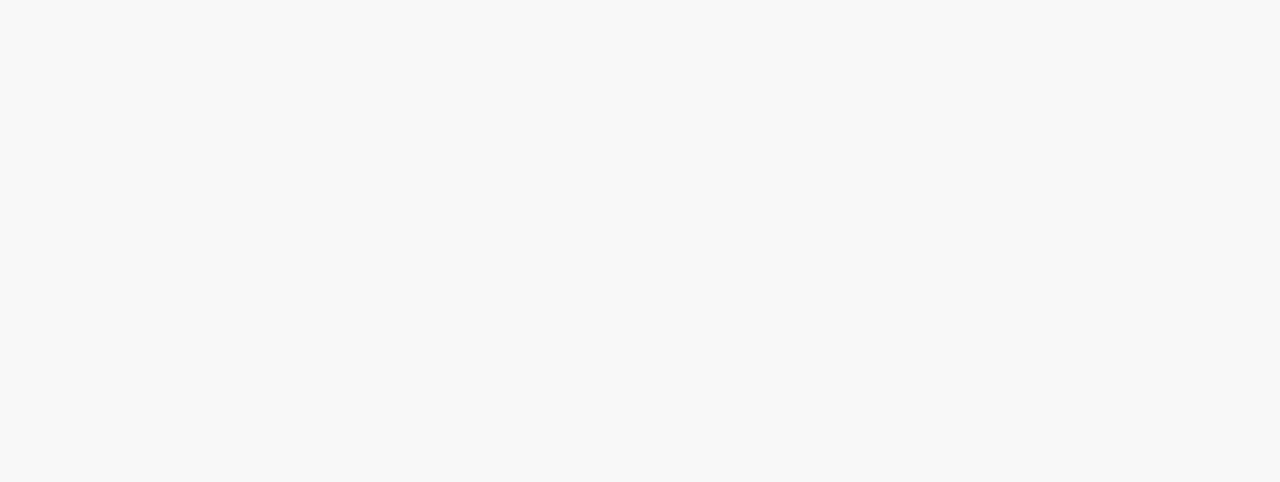
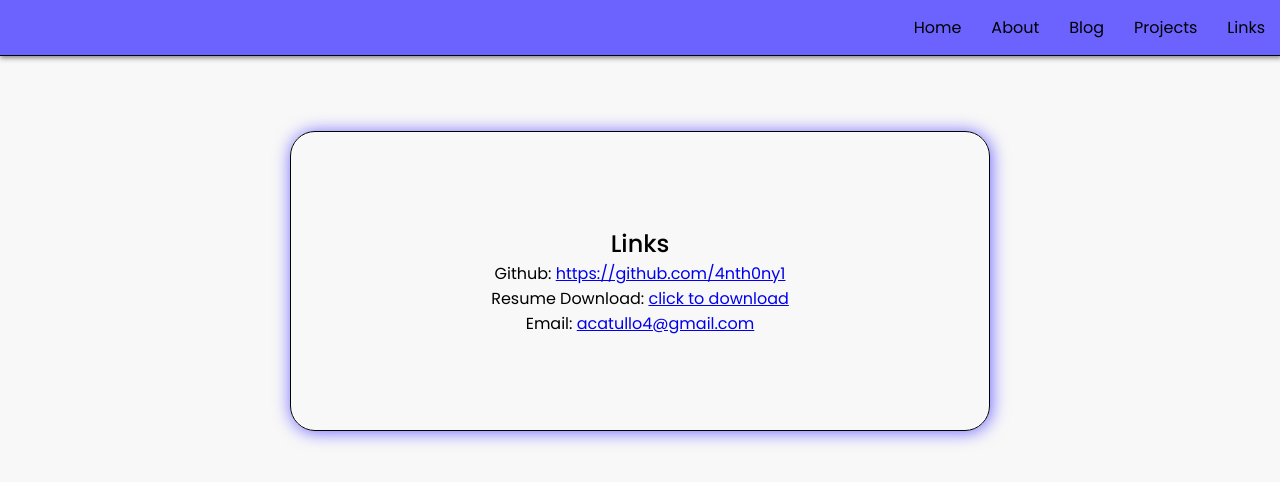
Before and after one commit to 4nth0ny1/portfolio-react-client, a React (Create React App) app: page /LinkPage in a window 1280 px wide. Before the commit this address had no page. Shown: the top 482 px of the page. Built offline with nearby package versions, Linux system fonts and the light colour scheme.

Commit message:
add links and styles to home page

```diff
--- a/src/App.css
+++ b/src/App.css
@@ -30,6 +30,7 @@ nav {
   justify-content: end;
   border-bottom: 1px solid black;
   background: #6C63FF;
+  box-shadow: 1px 1px 5px 1px grey;
 }
 
 .link {
@@ -54,19 +55,17 @@ nav {
   margin: 10px;
 }
 
-.contact-page {
+.link-page {
   width: 700px;
-  margin: 20px auto;
-}
-
-.contact-form {
-  padding: 25px;
+  margin: 75px auto;
+  text-align: center;
   border: 1px solid black;
-  border-radius: 10px;
-  margin: 10px;
+  height: 300px;
   display: flex;
   flex-direction: column;
-  background: white;
+  justify-content: center;
+  border-radius: 25px;
+  box-shadow: 1px 1px 17px 0px #6C63FF;
 }
 
 .message-field {
@@ -150,6 +149,8 @@ nav {
   height: 200px;
   border-radius: 10px;
   font-size: 25px;
+  box-shadow: 1px 1px 5px 1px grey;
+  border: 1px solid black;
 }
 
 .icon {
--- a/src/App.js
+++ b/src/App.js
@@ -10,7 +10,7 @@ export default function App() {
         <Link className="link" to="/about">About</Link>
         <Link className="link" to="/blog">Blog</Link>
         <Link className="link" to="/projects">Projects</Link>
-        <Link className="link" to="/contact">Contact</Link>
+        <Link className="link" to="/LinkPage">Links</Link>
       </nav>
       <Outlet />
 
--- a/src/components/Footer.jsx
+++ b/src/components/Footer.jsx
@@ -8,7 +8,7 @@ export default function Footer() {
                 <Link className="link" to="/about">About</Link>
                 <Link className="link" to="/blog">Blog</Link>
                 <Link className="link" to="/projects">Projects</Link>
-                <Link className="link" to="/contact">Contact</Link>
+                <Link className="link" to="/LinkPage">Links</Link>
             </div>
         </div>
     )
--- a/src/index.js
+++ b/src/index.js
@@ -8,7 +8,7 @@ import {
   Route
 } from "react-router-dom";
 import About from "./routes/About";
-import Contact from "./routes/Contact";
+import LinkPage from "./routes/LinkPage";
 import Blog from "./routes/Blog";
 import Projects from "./routes/Projects";
 import Home from "./routes/Home";
@@ -21,7 +21,7 @@ render(
       <Route path="/" element={<App />} >
         <Route path="/" element={<Home />} />
         <Route path="about" element={<About />} />
-        <Route path="contact" element={<Contact />} />
+        <Route path="LinkPage" element={<LinkPage />} />
         <Route path="blog" element={<Blog />} />
         <Route path="projects" element={<Projects />} />
       </Route>
--- a/src/routes/Contact.jsx
+++ /dev/null
@@ -1,33 +0,0 @@
-import * as React from 'react';
-import TextField from '@mui/material/TextField';
-
-export default function Contact() {
-  return (
-    <main className="contact-page">
-      <h2>Contact</h2>
-      <div className="contact-form">
-        <TextField
-            className="name-email"
-            id="outlined"
-            label="Name"
-            defaultValue="Name"
-          />
-        <TextField
-            className="name-email"
-            id="outlined"
-            label="Email"
-            defaultValue="Email"
-          />
-          <TextField
-              className="message-field"
-              id="outlined-multiline-flexible"
-              defaultValue="Write your message here..."
-              multiline
-              maxRows={14}
-              // value={value}
-              // onChange={handleChange}
-            />
-      </div>
-    </main>
-  );
-}
--- a/src/routes/Home.jsx
+++ b/src/routes/Home.jsx
@@ -44,7 +44,7 @@ export default function Home() {
 
         <div className="teamwork-container">
           <img className="teamwork-image" src="teamwork.svg" alt="teamwork.svg" />
-          <h2>What are the most important parts of developing truly great software and websites?</h2>
+          <h2>What do I think are the most important parts of developing truly great software and websites?</h2>
           <p>Teamwork</p>
           <p>Keeping and Open Mind</p>
           <p>Loving What You Do</p>
--- /dev/null
+++ b/src/routes/LinkPage.jsx
@@ -0,0 +1,12 @@
+import * as React from 'react';
+
+export default function LinkPage() {
+  return (
+    <main className="link-page">
+      <h2>Links</h2>
+      <p>Github: <a href="https://github.com/4nth0ny1">https://github.com/4nth0ny1</a></p>
+      <p>Resume Download: <a href="/resume.docx">click to download</a></p>
+      <p>Email: <a class="mailto" href="mailto:acatullo4@gamil.com">acatullo4@gmail.com</a></p>
+    </main>
+  );
+}
```
Also changed, not shown: 2 other files (tests, documents, lock files or other folders).
